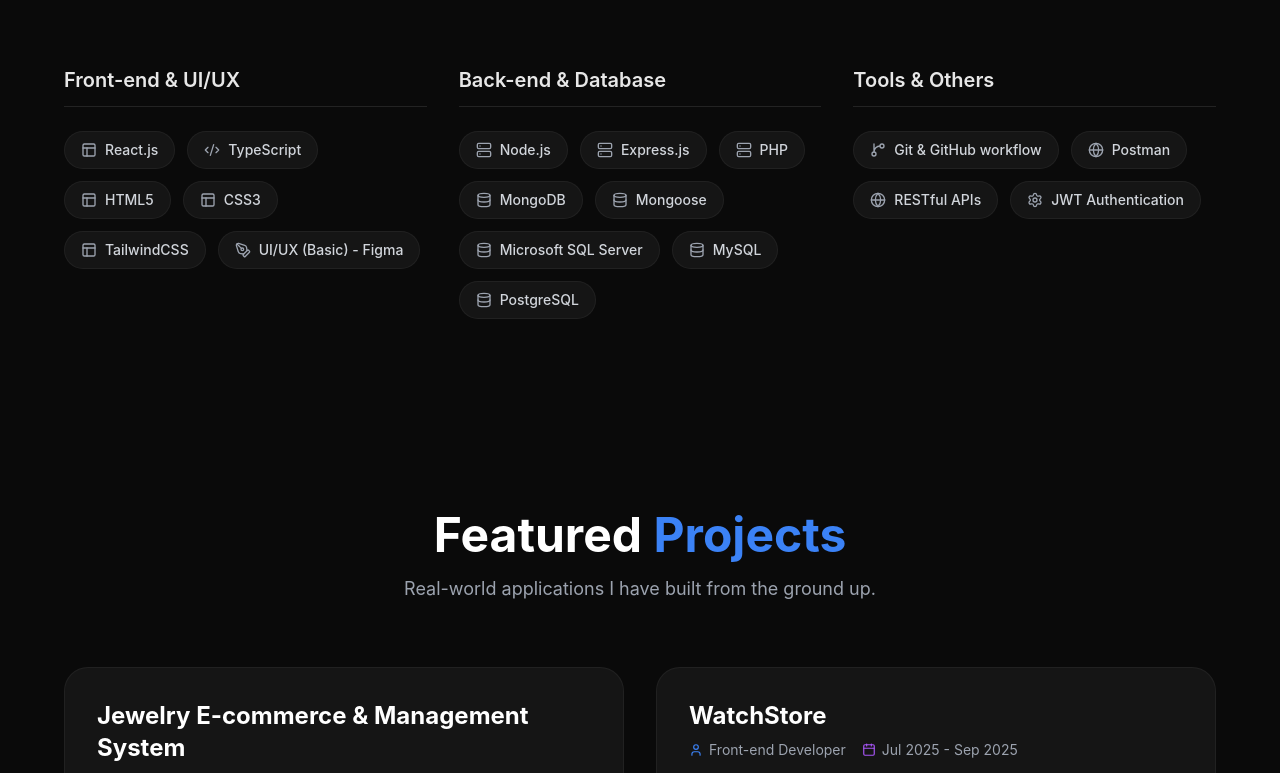
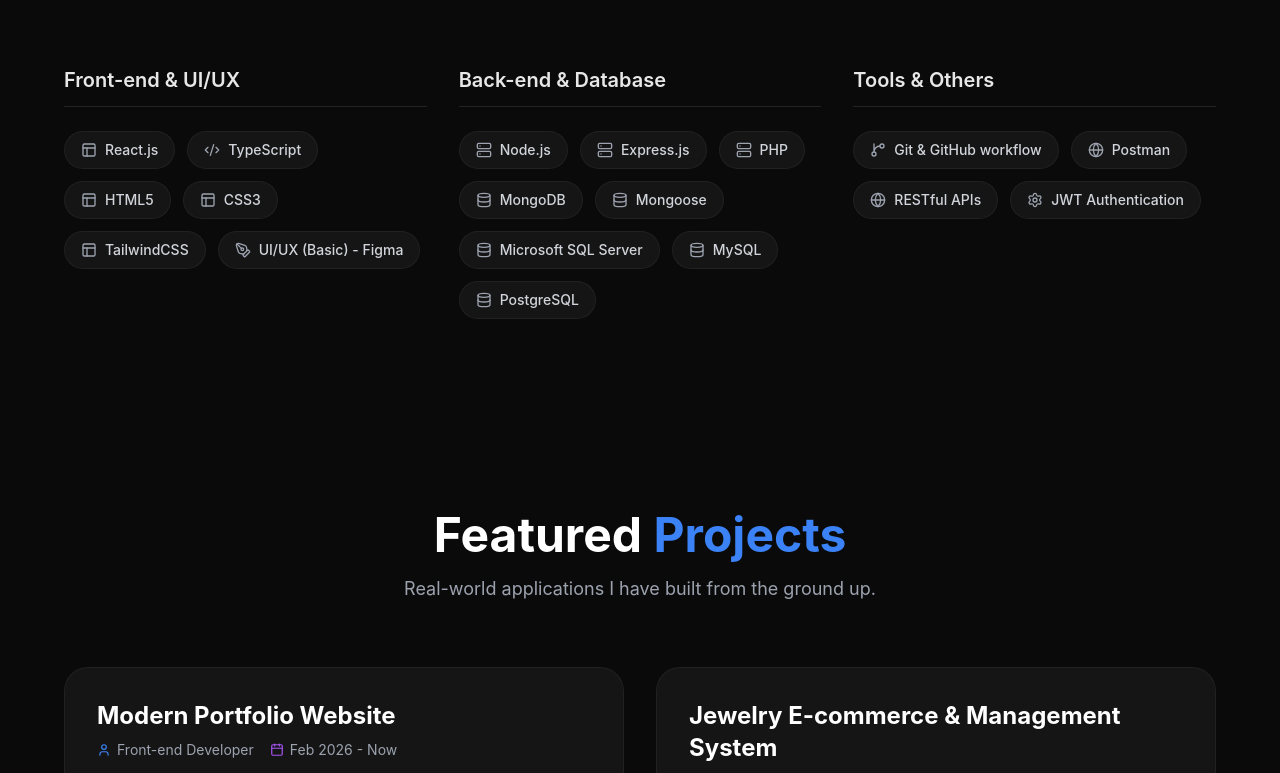
Before and after one commit to Vinhpc123/Portfolio, a React (Vite) app: page / in a window 1280 px wide. Shown: the part 2006-2779 px from the top of the page. Built offline with nearby package versions, Linux system fonts and the light colour scheme.

Commit message:
feat: optimize projects grid layout and add current portfolio to projects list

```diff
--- a/index.html
+++ b/index.html
@@ -4,7 +4,8 @@
     <meta charset="UTF-8" />
     <link rel="icon" type="image/svg+xml" href="/favicon.svg" />
     <meta name="viewport" content="width=device-width, initial-scale=1.0" />
-    <title>my-portfolio</title>
+    <title>Thanh Vinh | Portfolio</title>
+    <meta name="description" content="Portfolio của Trần Thanh Vinh - Web Developer chuyên về ReactJS và Modern Web Design." />
   </head>
   <body>
     <div id="root"></div>
--- a/src/data/resume.ts
+++ b/src/data/resume.ts
@@ -102,6 +102,15 @@
 
   projects: [
     {
+      name: "Modern Portfolio Website",
+      period: "Feb 2026 - Now",
+      role: "Front-end Developer",
+      description:
+        "Designed and developed a high-performance personal portfolio website showcasing projects and skills. Features include a sleek dark/light mode system, smooth scrolling animations using Framer Motion, and a fully responsive layout optimized for all devices.",
+      technologies: ["React 19", "Vite", "Tailwind CSS", "Framer Motion", "TypeScript"],
+      githubLink: "https://github.com/Vinhpc123/Portfolio.git",
+    },
+    {
       name: "Jewelry E-commerce & Management System",
       period: "Nov 2025 - Jan 2026",
       role: "Fullstack Developer",
@@ -132,5 +141,6 @@
       technologies: ["HTML5", "CSS3", "JavaScript", "PHP", "MySQL", "Chart.js"],
       githubLink: "https://github.com/Vinhpc123/Watchshop.git",
     },
+
   ],
 };
--- a/src/sections/Projects.tsx
+++ b/src/sections/Projects.tsx
@@ -59,7 +59,7 @@
               key={project.name}
               variants={cardVariants}
               whileHover={{ y: -10 }}
-              className="group relative flex flex-col justify-between rounded-3xl bg-white dark:bg-[#151515] border border-black/5 dark:border-white/5 p-8 transition-all duration-300 hover:border-black/20 dark:hover:border-white/20 hover:shadow-2xl hover:shadow-blue-500/10 overflow-hidden"
+              className="group relative flex flex-col justify-between rounded-3xl bg-white dark:bg-[#151515] border border-black/5 dark:border-white/5 p-8 transition-all duration-300 hover:border-black/20 dark:hover:border-white/20 hover:shadow-2xl hover:shadow-blue-500/10 overflow-hidden h-full"
             >
               {/* Subtle hover overlay gradient */}
               <div className="absolute inset-0 bg-gradient-to-br from-blue-500/0 via-transparent to-purple-500/0 group-hover:from-blue-500/5 group-hover:to-purple-500/5 transition-colors duration-500 z-0 pointer-events-none" />
```
Also changed, not shown: 1 other file (tests, documents, lock files or other folders).
